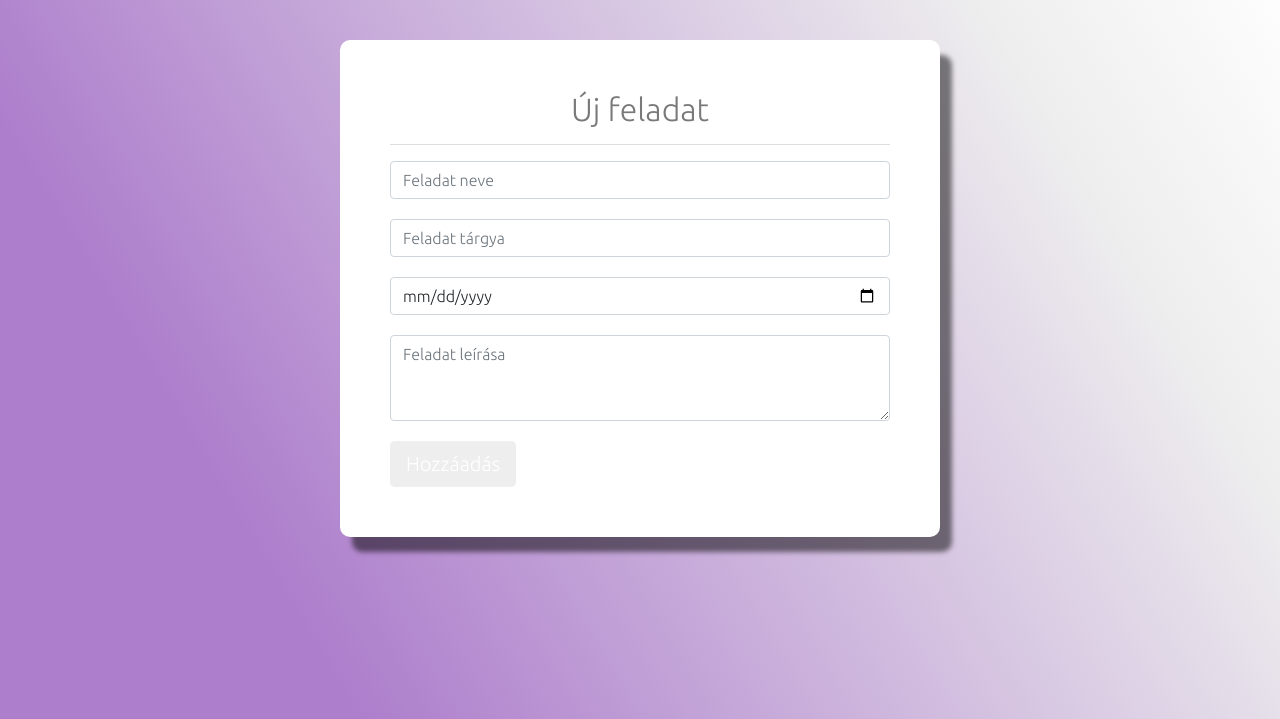
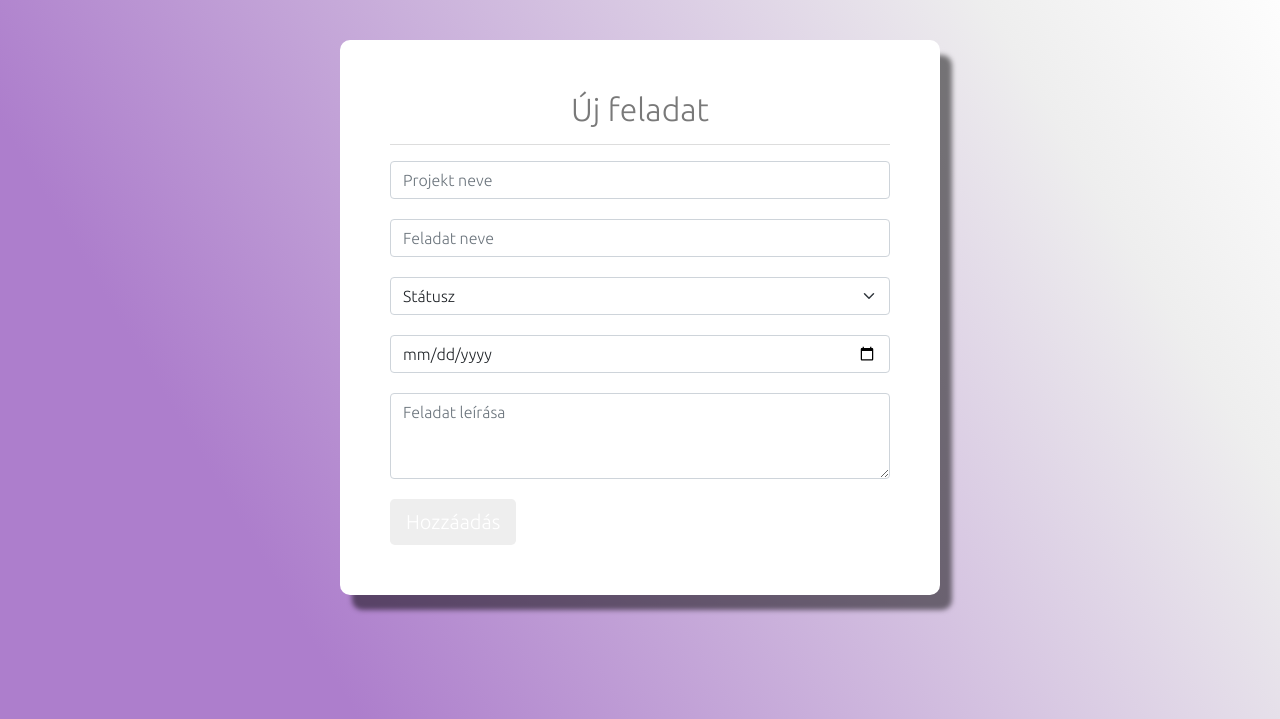
Before and after one commit to rkekesi22/My-Project, a Flask app: page /newtask in a window 1280 px wide. Shown: the part 63-782 px from the top of the page. Run offline with Flask 2, Linux system fonts and the light colour scheme.

Commit message:
Nem tudom mi történt már de felhúzott és ezért feltöltöm mert működik

```diff
--- a/website/models.py
+++ b/website/models.py
@@ -1,5 +1,6 @@
 from . import db
 from flask_login import UserMixin
+
 
 class User(db.Model, UserMixin):
     id = db.Column(db.Integer,primary_key=True)
--- a/website/templates/newtask.html
+++ b/website/templates/newtask.html
@@ -9,19 +9,24 @@
         <hr>
     <!-- https://getbootstrap.com/docs/5.0/forms/layout/ -->
         <div class="form-group">
+            <input type="text" class="form-control" id="projectName" name="projectName" placeholder="Projekt neve" required>
+        </div>
+        <div class="form-group">
             <input type="text" class="form-control" id="taskName" name="taskName" placeholder="Feladat neve" required>
         </div>
         <div class="form-group">
-            <input type="text" class="form-control" id="taskSubject" name="taskSubject" placeholder="Feladat tárgya" required>
+            <select class="form-select" id="status" name="status" >
+                <option selected disabled>Státusz</option>
+                <option value="1">Nyílt</option>
+                <option value="2">Zárt</option>
+              </select>
         </div>
         <div class="form-group">
             <input type="date" class="form-control" id="taskTime" name="taskTime" placeholder="Dátum" required>
         </div>
         <div class="form-group">
-            <div class="mb-3">
                 <!-- <label for="exampleFormControlTextarea1" class="form-label">Example textarea</label> -->
-                <textarea class="form-control" id="description" rows="3" placeholder="Feladat leírása"></textarea>
-            </div>
+                <textarea class="form-control" id="description" name="description" rows="3" placeholder="Feladat leírása"></textarea>
         </div>
         <!-- https://getbootstrap.com/docs/5.0/components/buttons/ -->
         <div>
--- a/website/views.py
+++ b/website/views.py
@@ -1,4 +1,4 @@
-from flask import Blueprint,render_template
+from flask import Blueprint,render_template,request
 from flask_login import login_required, current_user
 
 views = Blueprint('views',__name__,url_prefix='/')
@@ -9,6 +9,20 @@ def home():
     return render_template('home.html', user = current_user)
 
 
-@views.route('/newtask')
+@views.route('/newtask', methods=['GET', 'POST'])
 def newtask():
+    if request.method == 'POST':
+        project_name = request.form.get('projectName')
+        task_name = request.form.get('taskName')
+        status = request.form.get('status')
+        task_time = request.form.get('taskTime')
+        description = request.form.get('description')
+
+    print(request.form.to_dict())
+
     return render_template('newtask.html', user = current_user)
+
+
+@views.route('/currenttasks')
+def currenttasks():
+    return render_template('currenttasks.html', user = current_user)
```
Also changed, not shown: website/templates/currenttasks.html (+7 -0 lines), website/static/style_for_signup.css (line endings or trailing spaces).
